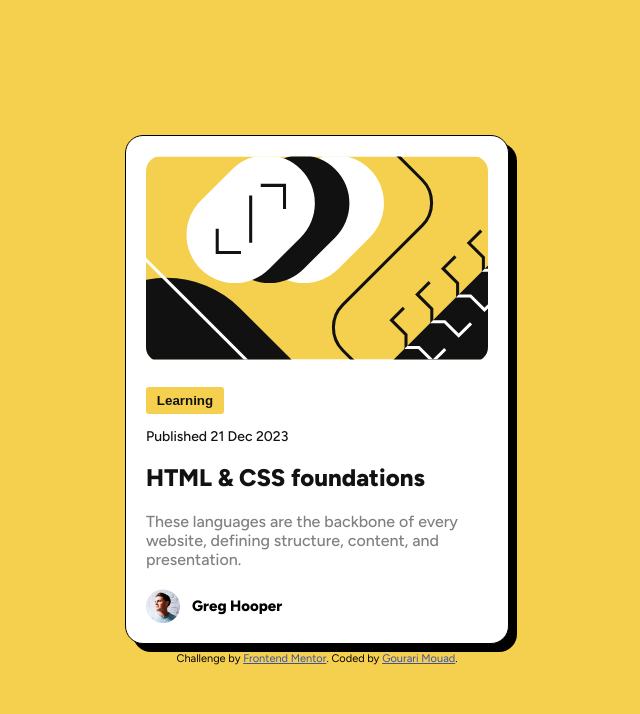
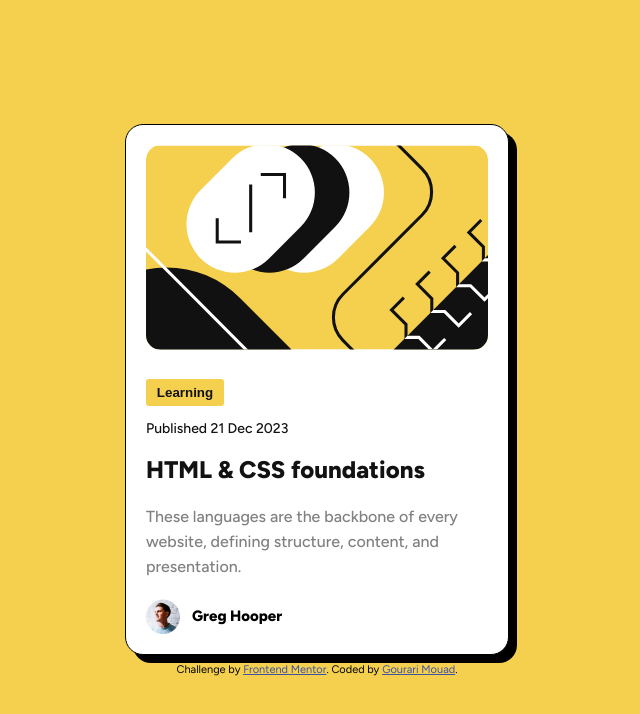
Before and after one commit to TheWizCoder/Blog-preview-card, a plain HTML site: page index.html in a window 1280 px wide. Shown: the whole page, without its empty margins (323-963 px from the left). Drawn offline with Linux system fonts and the light colour scheme.

Commit message:
Update style.css

```diff
--- a/style.css
+++ b/style.css
@@ -25,13 +25,12 @@ body {
 
 .img-container {
     width: 100%;
-    height: 206px;
-    border-radius: 15px;
-    overflow: hidden;
+    min-height: 100%;
 }
 
 .img-container > img {
     width: 100%;
+    border-radius: 15px;
 }
 
 .text-container {
@@ -66,6 +65,7 @@ button {
     margin-top: -0spx;
     font-size: 16px;
     font-weight: 500;
+    line-height: 25px;
     color: hsl(0, 0%, 50%);
 }
 
```
